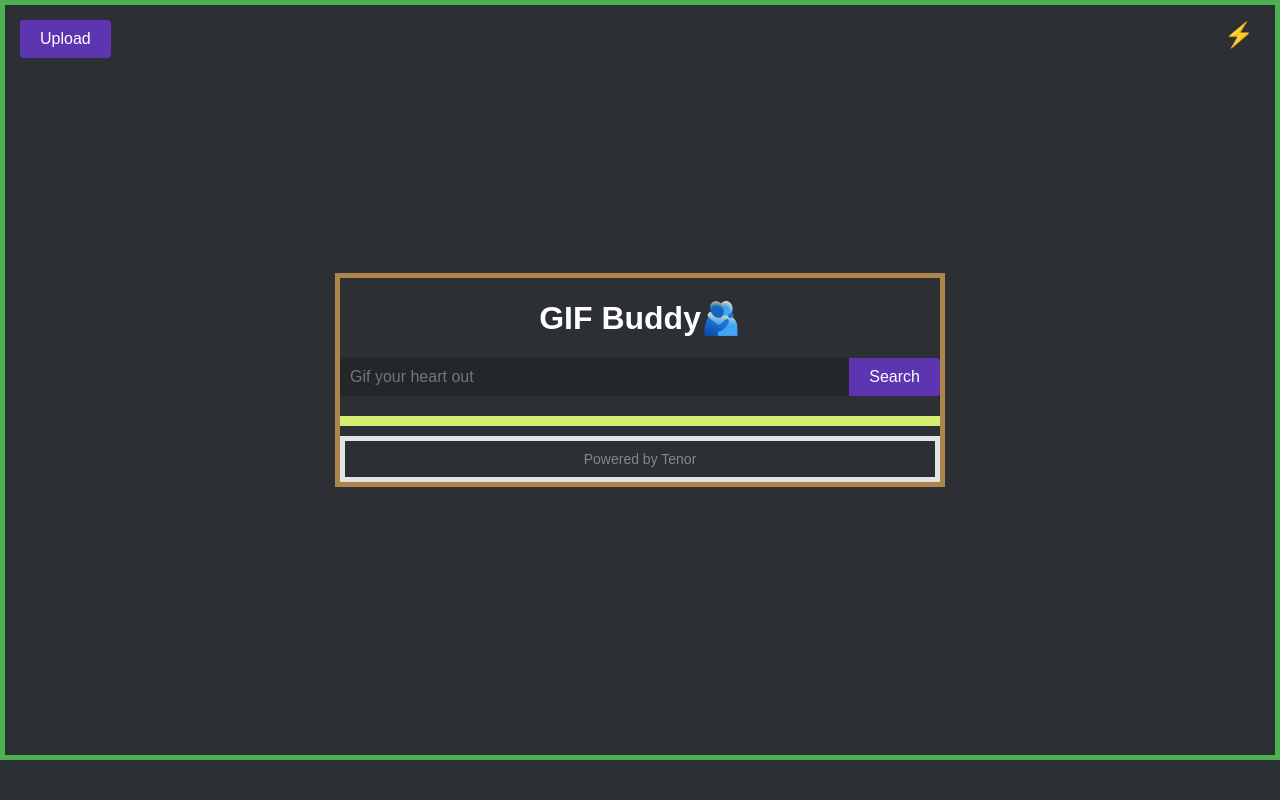
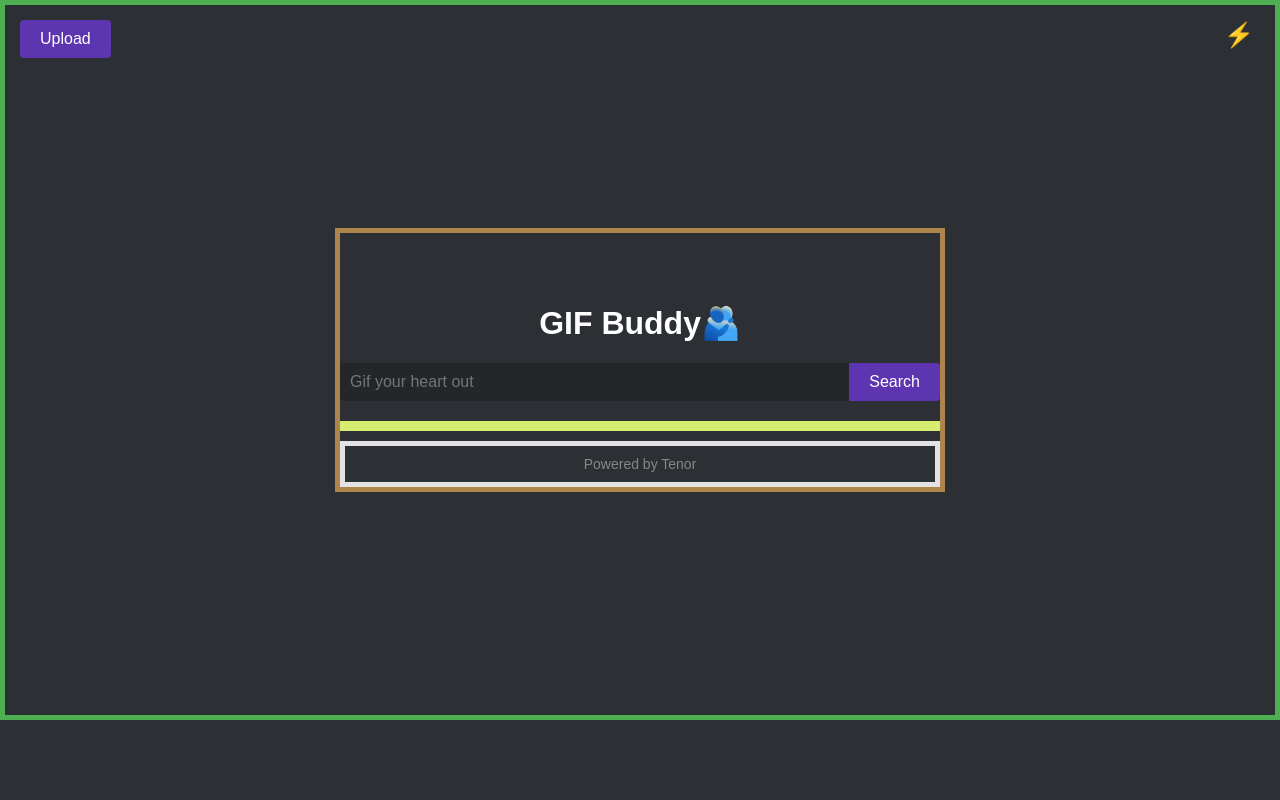
Before and after one commit to happylemonprogramming/gifbuddy, a Flask app: page /dev in a window 1280 px wide. Run offline with Flask 3, Linux system fonts and the light colour scheme; some libraries are stand-ins or nearby versions.

Commit message:
playing with css format

```diff
--- a/templates/dev.html
+++ b/templates/dev.html
@@ -5,6 +5,11 @@
     <meta name="viewport" content="width=device-width, initial-scale=1.0">
     <title>GIF Buddy🫂</title>
     <style>
+        html, body {
+            width: 100%;
+            overflow-x: hidden;
+        }
+
         body {
             font-family: Arial, sans-serif;
             background-color: #2C2F33;
@@ -12,7 +17,7 @@
             display: flex;
             justify-content: center;
             align-items: center;
-            min-height: calc(100vh - 40px);
+            min-height: calc(100vh - 80px);
             margin: 0;
             padding: 0;
             box-sizing: border-box;
@@ -30,6 +35,7 @@
         h1 {
             text-align: center;
             color: #FFFFFF;
+            padding: 50px 0 0 0;
         }
 
         .search-box {
```
